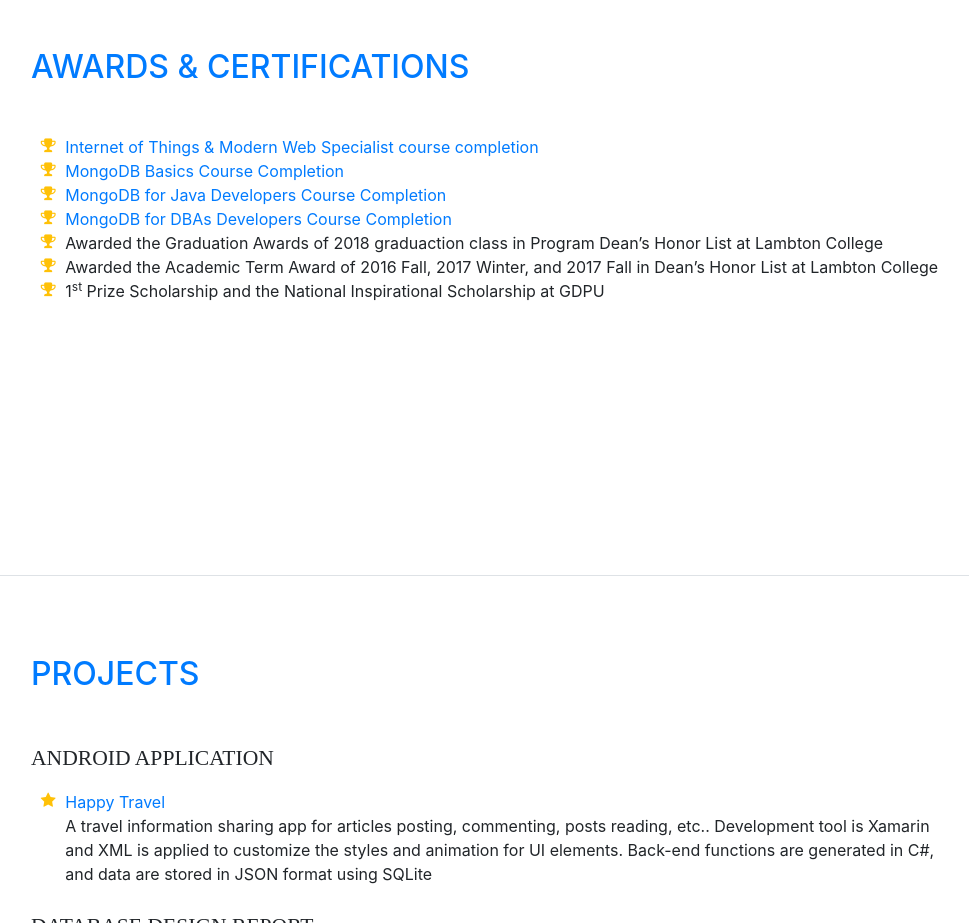
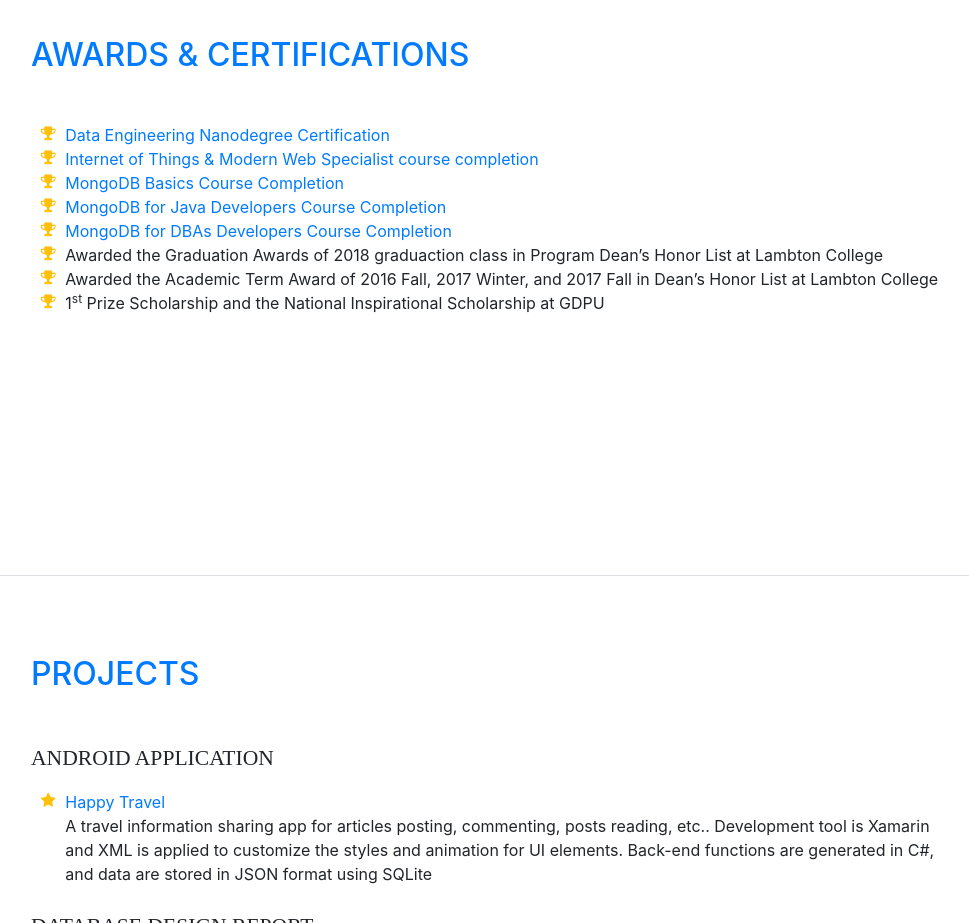
Before and after one commit to bellabellahuang/bellabellahuang.github.io, a website with bundled scripts: page index.html in a window 1280 px wide. Shown: the part 5200-6123 px from the top of the page, without its empty margins (289-1258 px from the left). Built offline with nearby package versions, Linux system fonts and the light colour scheme; a web font is replaced by a local one.

Commit message:
Added nanodegree certificate

```diff
--- a/index.html
+++ b/index.html
@@ -321,6 +321,9 @@
         <div class="my-auto">
           <h2 class="mb-5 text-primary">Awards &amp; Certifications</h2>
           <ul class="fa-ul mb-0">
+            <li>
+              <i class="fa-li fa fa-trophy text-warning"></i>
+              <a href="https://confirm.udacity.com/QA2M933K" target="_blank">Data Engineering Nanodegree Certification</a></li>
           	<li>
               <i class="fa-li fa fa-trophy text-warning"></i>
               <a href="./img/IoT_certificate.jpg" target="_blank">Internet of Things & Modern Web Specialist course completion</a></li>
```
